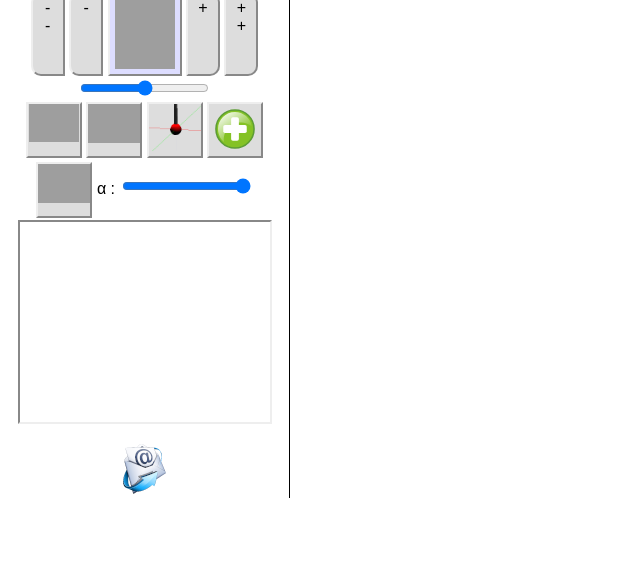
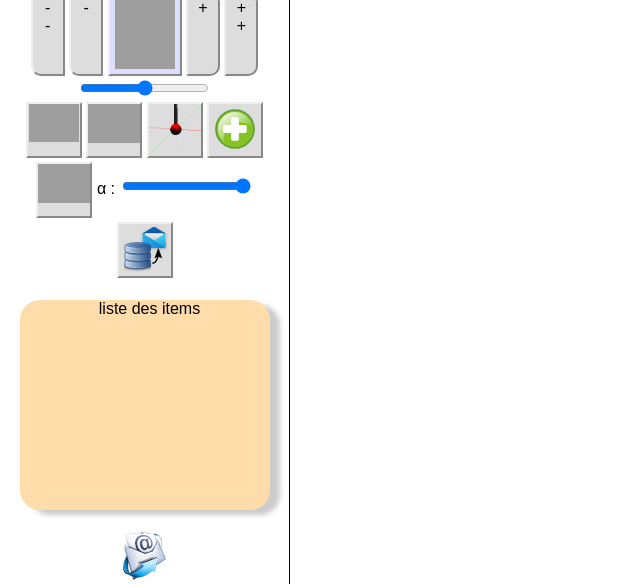
Before and after one commit to Rafafouille/mmt, a PHP site: page /index.php/sauvegardes in a window 1280 px wide. Shown: the part 350-934 px from the top of the page, without its empty margins (0-640 px from the left). Before the commit the page ends 848 px from the top, so only its background shows below. Run offline with PHP 8.4, Linux system fonts and the light colour scheme; some libraries are stand-ins or nearby versions; some web fonts are replaced; grey boxes are pictures that could not be loaded.

Commit message:
Envoi mesures par mail

```diff
--- a/sources/JS/fonctions.js
+++ b/sources/JS/fonctions.js
@@ -1696,7 +1696,58 @@ function getDonneesInTableau()
 	return tab;
 }
 
+
+
+// ******************************************
+function ouvreBoite_envoieDonneesMail()
+{
+	$("#boite_envoie_vers_mail").dialog('open')
+	$("#message_erreur_mail").text("")
+}
+
 // *****************************************
+function envoieDonneesVersMail()
+{
+	var donnees = getDonneesInTableau()
+
+	var mail = $("#input_email_envoi").val()
+
+	var emailRegex = /^[a-zA-Z0-9._-]+@[a-zA-Z0-9.-]+\.[a-zA-Z]{2,4}$/;
+
+	if(emailRegex.test(mail))
+	{
+		$("#message_erreur_mail").text("Envoi...")
+		$.post(
+			"repondeur.php",
+			{
+				action:"envoieDonneeMail",
+				mail:mail,
+				donnees:donnees
+			},
+			envoieDonneesVersMail_callback,
+			"json"
+		);
+	}
+	else
+	{
+		$("#message_erreur_mail").text("Erreur : le mail n'est pas au bon format")
+	}
+}
+
+// ***************************************
+function envoieDonneesVersMail_callback(data)
+{
+	if(data.OK)
+	{
+		$("#boite_envoie_vers_mail").dialog('close')
+	}
+	else
+	{
+		$("#message_erreur_mail").text(data['message']);
+	}
+}
+
+// ***************************************** OBSOLETE ###############################
 function envoieDonneesVersServeur()
 {
 	var donnees = getDonneesInTableau()
@@ -1712,7 +1763,7 @@ function envoieDonneesVersServeur()
 	);
 }
 
-// **********************************************
+// ********************************************** OBSOLETE ###############################
 function envoieDonneesVersServeur_callback(data)
 {
 	if(data.OK)
--- a/sources/PHP/boites.php
+++ b/sources/PHP/boites.php
@@ -558,10 +558,26 @@
 
 
 
+<!-- SAUVEGARDES LES DONNEES SUR LE SERVEUR (VALIDATION) ----------------------- -->
 
-
+<div id="boite_envoie_vers_mail" title="Envoi des donnéespar mail">
+	<p>Les mesures vont être envoyées par mail. (Il est possible qu'il soit catégoriser comme "spam")</p>
+	<p><label for="input_email_envoi">Adresse mail :</label> <input type="email" id="input_email_envoi" name="input_email_envoi"/></p>
+	<p id="message_erreur_mail"></p>
+</div>
+<script>
+	$("#boite_envoie_vers_mail").dialog({
+					autoOpen:false,
+					width: "800px",
+					modal: true,
+					buttons:{
+						Fermer: function() {$(this).dialog("close")},
+						Envoyer: function() {envoieDonneesVersMail();}
+						}
+				});
+</script>
 <!-- SAUVEGARDES LES DONNEES SUR LE SERVEUR (VALIDATION) ----------------------- -->
-<div id="boite_valider_enregistrer_depuis_Occulus" title="Enregistrement des données sur le serveur">
+<!--<div id="boite_valider_enregistrer_depuis_Occulus" title="Enregistrement des données sur le serveur">
 	<p>Les données ont été enregistrées sur le serveur (l'ancien fichier a été écrasé).</p>
 	<p>Le fichier est accessible dans <a href="https://<?php echo  $_SERVER['HTTP_HOST'].parse_url($_SERVER["REQUEST_URI"], PHP_URL_PATH);?>/sauvegardes">https://<?php echo  $_SERVER['HTTP_HOST'].parse_url($_SERVER["REQUEST_URI"], PHP_URL_PATH);?>sauvegardes</a>.</p>
 </div>
@@ -577,4 +593,4 @@
 						Fermer: function() {$(this).dialog("close")}
 						}
 				});
-</script>
+</script>-->
--- a/sources/PHP/menu.php
+++ b/sources/PHP/menu.php
@@ -38,14 +38,17 @@
 		<div class="bouton clicable carre afficheMachine" id="boutonAfficheCacheMachine" title="Affiche/Cacher machine" onclick="afficheCacheMachine()"></div>
 		<div class="bouton clicable carre afficheReperePalpeur" id="boutonAfficheCacheReperePalpeur" title="Afficher/Cacher le repère du palpeur"onclick="afficheCacheReperePalpeur()"></div>
 		<div class="bouton clicable carre" onclick="ouvreBoiteAjouterItem()"><img src="./sources/images/plus.svg" title="Ajouter un élément" alt="[ + ]"/></div>
-		<div class="bouton clicable carre" style="display:none;" id="conteneur_vrbouton">[Bouton VR]</div>
 		<br/>
 		<div class="bouton clicable carre affichePiece" id="boutonAfficheCachePiece" title="Afficher/Cacher la pièce" onclick="afficheCachePiece()"></div>
 		<label for="input_alpha_piece">&alpha; :</label>
 		<input type="range" id="input_alpha_piece" name="input_alpha_piece" min="0" max="1" step="0.1" value="1" oninput="changeAlphaPiece($(this).val())"/>
+		<br/>
+		<div class="bouton clicable carre" style="display:none;" title="Activer la VR (si disponible)" id="conteneur_vrbouton">[Bouton VR]</div>
+		<div class="bouton clicable carre" onclick="ouvreBoite_envoieDonneesMail()"><img src="./sources/images/icon_envoi_mail.svg" alt="[Envoi]" title="Envoyer les mesures par mail"></div>
 
 		<!-- ARBRE DES ITEMS -------- -->
 		<div id="arbre">
+			<div id="titreListeItems">liste des items</div>
 		</div>
 
 		<div id="mesures" style="display:none;">
@@ -55,10 +58,10 @@
 		</div>
 
 		<?php
-		if(strpos($_SERVER['HTTP_USER_AGENT'],"Quest 2") != false)
+		/*if(strpos($_SERVER['HTTP_USER_AGENT'],"Quest 2") != false)
 		{
 			echo '<div class="bouton" onclick="envoieDonneesVersServeur()">données --> Serveur</div>';
-		}
+		}*/
 		?>
 
 		<a href="https://contact.allais.eu/?site=MMT" title="Contact" style="display:inline-block;margin-top:20px;"><img src="./sources/images/icone_mail.png" alt=Contact/></a>
--- a/sources/style/style.css
+++ b/sources/style/style.css
@@ -224,17 +224,30 @@ ARBRE
 #arbre
 {
 	width:250px;
-	border:solid 1px;
+	/*border:solid 1px;*/
+	border-radius:20px;
+	box-shadow: 10px 5px 5px #CCCCCC;
+	background-color:#FFDDAA;
 	margin:auto;
+	margin-top:20px;
+	padding-bottom:10px;
 	min-height:200px;
 	text-align:center;
 
-	border-bottom : solid 2px #EEEEEE;
+
+	/*border-bottom : solid 2px #EEEEEE;
 	border-top : solid 2px #888888;
 	border-left : solid 2px #888888;
-	border-right : solid 2px #EEEEEE;
+	border-right : solid 2px #EEEEEE;*/
 }
 
+
+#titreListeItems
+{
+	width:250px;
+	text-align:center;
+	margin:5px;
+}
 
 /* ITEMS */
 #arbre .item
@@ -282,6 +295,7 @@ ARBRE
 #arbre .item .contenu-item
 {
 	display:none;
+	background-color:white;
 }
 
 
@@ -511,3 +525,16 @@ MENU d'ouverture des Pièces
 	max-height:100%;
 	vertical-align:middle;
 }
+
+
+
+
+/* =====================================
+MENU envoi d'email
+=======================================*/
+#message_erreur_mail
+{
+	text-align:center;
+	font-weight:bold;
+	color:red;
+}
```
Also changed, not shown: repondeur.php (+97 -0 lines), sources/images/icon_envoi_mail.svg (added).
